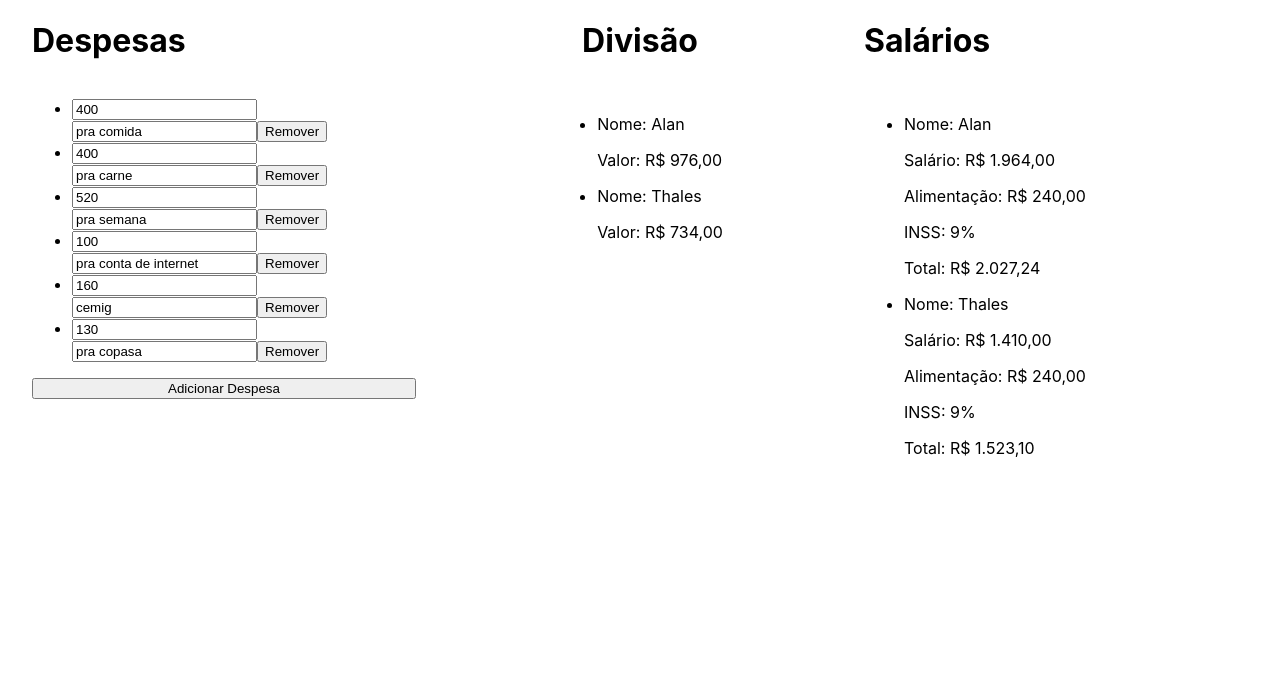
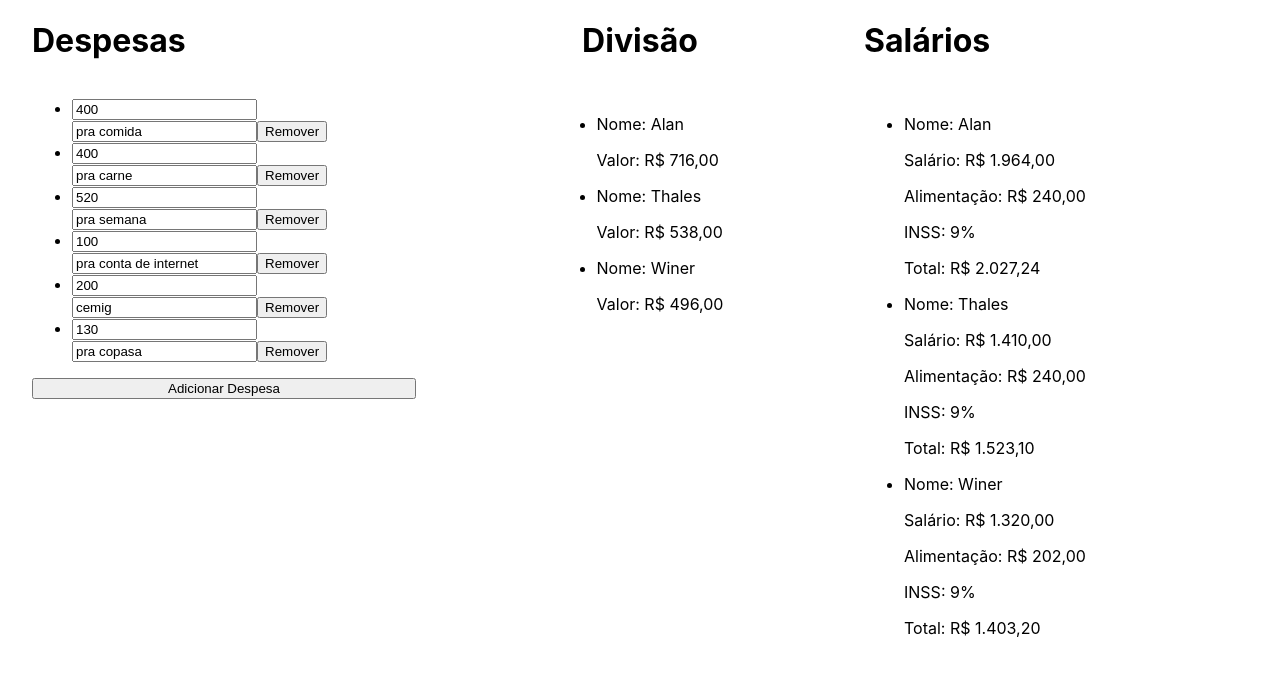
Before and after one commit to Nipodemos/nextjs-calcular-gastos-da-casa, a Next.js app: page / in a window 1280 px wide. Shown: the top 676 px of the page. Built offline with nearby package versions, Linux system fonts and the light colour scheme.

Commit message:
readicionando nine

```diff
--- a/pages/index.tsx
+++ b/pages/index.tsx
@@ -9,7 +9,7 @@ const arrayDespesas = [
   { id: 2, valor: 400, descricao: 'pra carne' },
   { id: 3, valor: 520, descricao: 'pra semana' },
   { id: 4, valor: 100, descricao: 'pra conta de internet' },
-  { id: 5, valor: 160, descricao: 'cemig' },
+  { id: 5, valor: 200, descricao: 'cemig' },
   { id: 6, valor: 130, descricao: 'pra copasa' },
 ];
 const arrayPessoas = [
@@ -25,6 +25,12 @@ const arrayPessoas = [
     alimentacao: 240,
     inss: 0.09,
   },
+  {
+    nome: "Winer",
+    salario: 1320,
+    alimentacao: 202,
+    inss: 0.09,
+  }
 ]
 
 export default function Home() {
```
